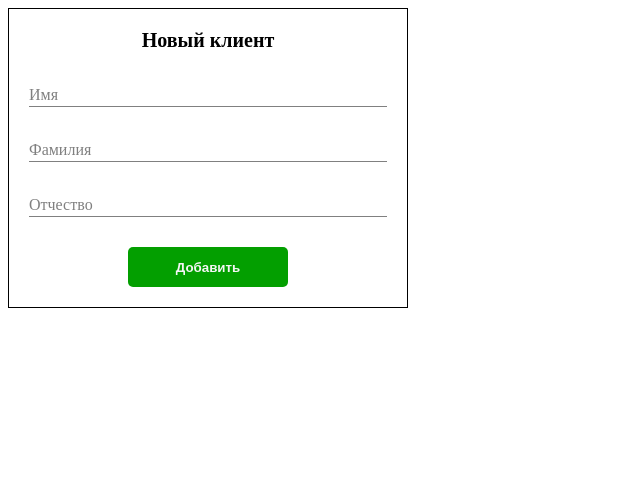
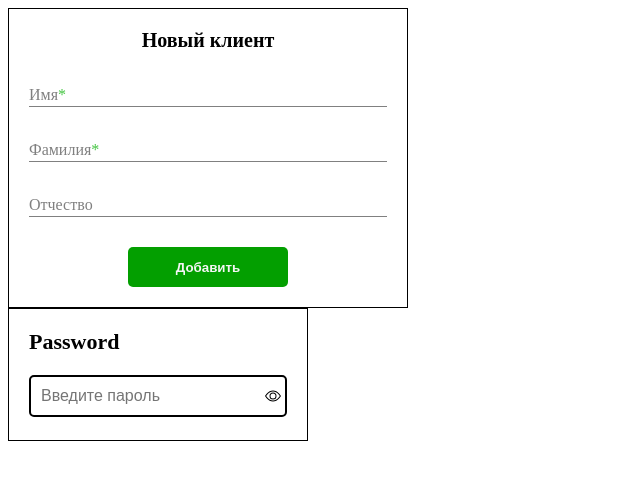
Before and after one commit to GumnovRuslan/Components, a SvelteKit app: page / in a window 1280 px wide. Shown: the top 480 px of the page, without its empty margins (0-640 px from the left). Built offline with nearby package versions, Linux system fonts and the light colour scheme.

Commit message:
password strength

```diff
--- a/src/lib/AnimatedPlaceholder.svelte
+++ b/src/lib/AnimatedPlaceholder.svelte
@@ -89,7 +89,7 @@
 	.form__input-star {
 		display: none;
 	}
-	.form__input:required ~ .form__label > .star {
+	.form__input:required ~ .form__label > .form__input-star {
 		display: block;
 		color: #45c543;
 	}
--- /dev/null
+++ b/src/lib/showPassword.svelte
@@ -0,0 +1,180 @@
+<script>
+	import { onMount } from 'svelte';
+
+	let form;
+	let inputsPassword;
+	let isShow = false;
+
+	onMount(() => {
+		form = document.getElementById('form2');
+		inputsPassword = form.querySelectorAll('input[type="password"]');
+	});
+
+	function showPassword(e) {
+		let line = e.target.closest('.form__line');
+		let input = line.querySelector('.form__input');
+		if (input.type == 'password') {
+			isShow = true;
+			input.type = 'text';
+		} else {
+			isShow = false;
+			input.type = 'password';
+		}
+	}
+
+	function security(e) {
+		const input = e.target;
+		const container = input.closest('.form__line-container');
+		const svgBtn = container.querySelector('.show-password__btn');
+		const message = container.querySelector('.form__message');
+
+		if (input.value.length < 5) {
+			changeMessage('Password must be at least 4 characters long', '#000');
+		} else {
+			securityMessage(securityLevel(input.value));
+		}
+
+		function securityMessage(level) {
+			if (level == 4) {
+				changeMessage('Password is Impossible', '#2bff00');
+			} else if (level == 3) {
+				changeMessage('Password is Strong', '#f2ff00');
+			} else if (level == 2) {
+				changeMessage('Password is Normally', '#ffa600');
+			} else if (level == 1) {
+				changeMessage('Password is Easily', 'red');
+			} else {
+				changeMessage();
+			}
+		}
+
+		function changeMessage(text = '', color = '#000') {
+			message.textContent = text;
+			message.style.color = color;
+			input.style.borderColor = color;
+			svgBtn.style.fill = color;
+		}
+
+		function securityLevel(value) {
+			const numbers = (value.match(/\d/g) ?? '').length >= 1;
+			const signs = (value.match(/[^\b\d\w]/g) ?? '').length >= 1;
+			const upperCase = (value.match(/[A-Z]/g) ?? '').length >= 1;
+			const lowerCase = (value.match(/[a-z]/g) ?? '').length >= 3;
+			return [numbers, signs, upperCase, lowerCase].filter((el) => el == true).length;
+		}
+	}
+</script>
+
+<form action="" class="form" id="form2">
+	<p class="form__title">Password</p>
+
+	<div class="form__line-container">
+		<div class="form__line">
+			<input
+				class="form__input"
+				type="password"
+				id="password"
+				placeholder="Введите пароль"
+				on:input={security}
+			/>
+			<label class="form__label" for="password"></label>
+
+			<button type="button" class="show-password__btn" on:click={showPassword}>
+				{#if !isShow}
+					<svg
+						xmlns="http://www.w3.org/2000/svg"
+						width="16"
+						height="16"
+						class="show-password__svg"
+						viewBox="0 0 16 16"
+					>
+						<path
+							d="M16 8s-3-5.5-8-5.5S0 8 0 8s3 5.5 8 5.5S16 8 16 8M1.173 8a13 13 0 0 1 1.66-2.043C4.12 4.668 5.88 3.5 8 3.5s3.879 1.168 5.168 2.457A13 13 0 0 1 14.828 8q-.086.13-.195.288c-.335.48-.83 1.12-1.465 1.755C11.879 11.332 10.119 12.5 8 12.5s-3.879-1.168-5.168-2.457A13 13 0 0 1 1.172 8z"
+						/>
+						<path
+							d="M8 5.5a2.5 2.5 0 1 0 0 5 2.5 2.5 0 0 0 0-5M4.5 8a3.5 3.5 0 1 1 7 0 3.5 3.5 0 0 1-7 0"
+						/>
+					</svg>
+				{:else}
+					<svg
+						xmlns="http://www.w3.org/2000/svg"
+						width="16"
+						height="16"
+						class="show-password__svg"
+						viewBox="0 0 16 16"
+					>
+						<path
+							d="M13.359 11.238C15.06 9.72 16 8 16 8s-3-5.5-8-5.5a7 7 0 0 0-2.79.588l.77.771A6 6 0 0 1 8 3.5c2.12 0 3.879 1.168 5.168 2.457A13 13 0 0 1 14.828 8q-.086.13-.195.288c-.335.48-.83 1.12-1.465 1.755q-.247.248-.517.486z"
+						/>
+						<path
+							d="M11.297 9.176a3.5 3.5 0 0 0-4.474-4.474l.823.823a2.5 2.5 0 0 1 2.829 2.829zm-2.943 1.299.822.822a3.5 3.5 0 0 1-4.474-4.474l.823.823a2.5 2.5 0 0 0 2.829 2.829"
+						/>
+						<path
+							d="M3.35 5.47q-.27.24-.518.487A13 13 0 0 0 1.172 8l.195.288c.335.48.83 1.12 1.465 1.755C4.121 11.332 5.881 12.5 8 12.5c.716 0 1.39-.133 2.02-.36l.77.772A7 7 0 0 1 8 13.5C3 13.5 0 8 0 8s.939-1.721 2.641-3.238l.708.709zm10.296 8.884-12-12 .708-.708 12 12z"
+						/>
+					</svg>
+				{/if}
+			</button>
+		</div>
+		<p class="form__message"></p>
+	</div>
+</form>
+
+<style>
+	* {
+		margin: 0;
+		box-sizing: border-box;
+	}
+	.form {
+		display: flex;
+		flex-direction: column;
+		gap: 20px;
+		width: 300px;
+		border: 1px solid #000;
+		padding: 20px;
+	}
+	.form__title {
+		font-size: 22px;
+		font-weight: 700;
+		margin: 0;
+	}
+	.form__line {
+		position: relative;
+		width: 100%;
+		margin-bottom: 3px;
+	}
+	.form__label {
+		display: flex;
+		flex-direction: column;
+	}
+	.form__input {
+		width: 100%;
+		padding: 10px 10px;
+		border: 2px solid #000;
+		border-radius: 5px;
+		font-size: 16px;
+	}
+	.form__input:focus {
+		outline: none;
+	}
+	.show-password__btn {
+		position: absolute;
+		top: 50%;
+		transform: translateY(-50%);
+		right: 0;
+		border: none;
+		background: transparent;
+		cursor: pointer;
+	}
+	.show-password__svg {
+		fill: inherit;
+		display: block;
+		width: 100%;
+		height: 100%;
+	}
+	.form__message {
+		font-weight: 700;
+		font-size: 14px;
+		transition: color 0.3s;
+	}
+</style>
--- a/src/routes/+page.svelte
+++ b/src/routes/+page.svelte
@@ -7,6 +7,7 @@
 	import Accordion from '../lib/Accordion.svelte';
 	import Prompt from '../lib/Prompt.svelte';
 	import AnimatedPlaceholder from '../lib/AnimatedPlaceholder.svelte';
+	import ShowPassword from '../lib/showPassword.svelte';
 
 	let cards = [
 		{ id: '1', text: 'this is card 1' },
@@ -29,6 +30,7 @@
 <!-- <Accordion /> -->
 <!-- <Prompt /> -->
 <AnimatedPlaceholder />
+<ShowPassword />
 
 <style>
 	.wrapper {
```
Also changed, not shown: static/svg/eye-slash.svg (added), static/svg/eye.svg (added).
